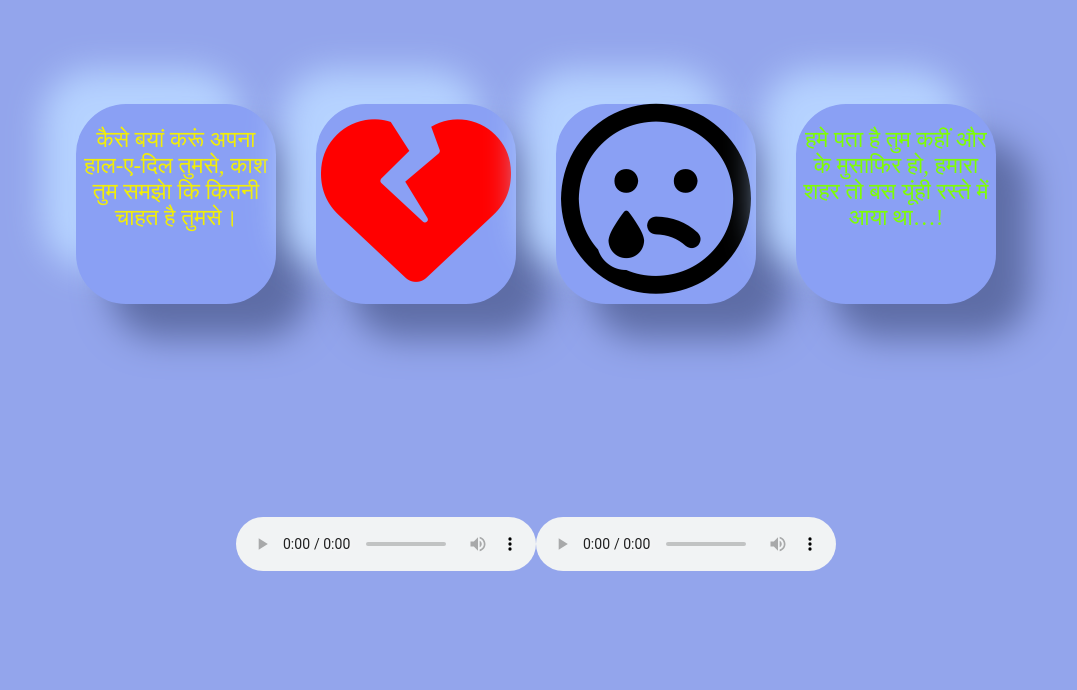
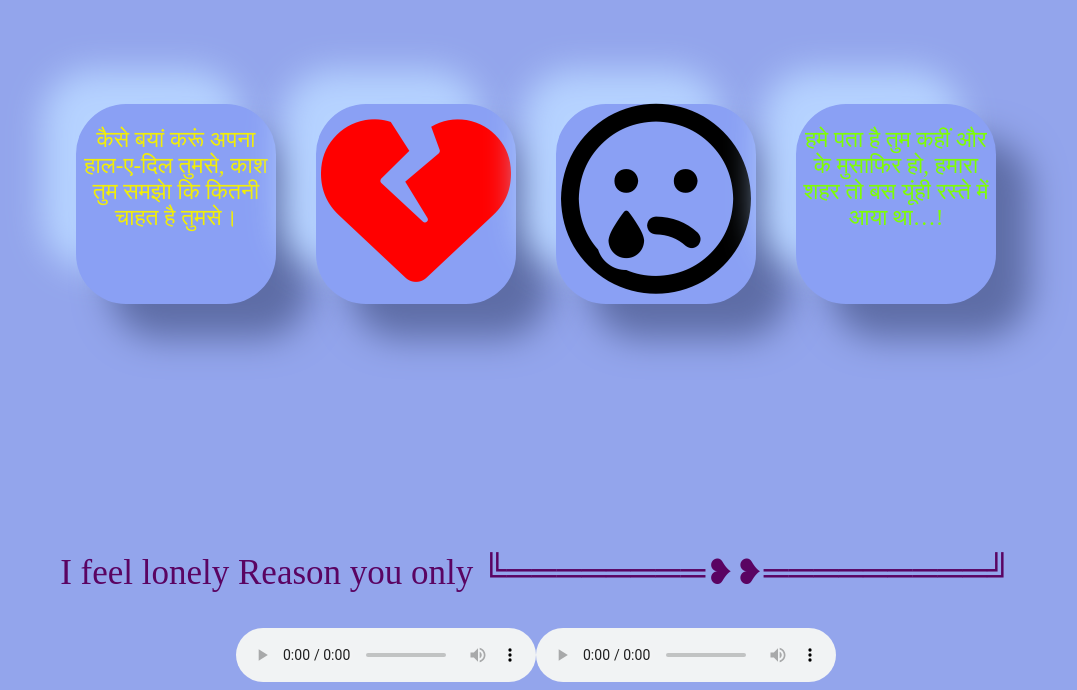
Before and after one commit to nikspatel4444/love, a plain HTML site: page index.html in a window 1280 px wide. Shown: the part 118-808 px from the top of the page, without its empty margins (104-1181 px from the left). Drawn offline with Linux system fonts and the light colour scheme.

Commit message:
index.html

```diff
--- a/index.html
+++ b/index.html
@@ -29,6 +29,12 @@
                 </p>
             </div>
         </div>
+        <div class="sher">
+                    <p style="color: rgb(90, 4, 98); font-size: 35px;"> I feel lonely
+                    Reason you only
+                    ╚════════❥❥═════════╝
+                     </p>
+                </div>
         <div class="audio">
             <audio controls >
                 <source src="./AUR - TU HAI KAHAN - Raffey - Usama - Ahad (Official Music Video).mp3" type="audio/mp3">
```
